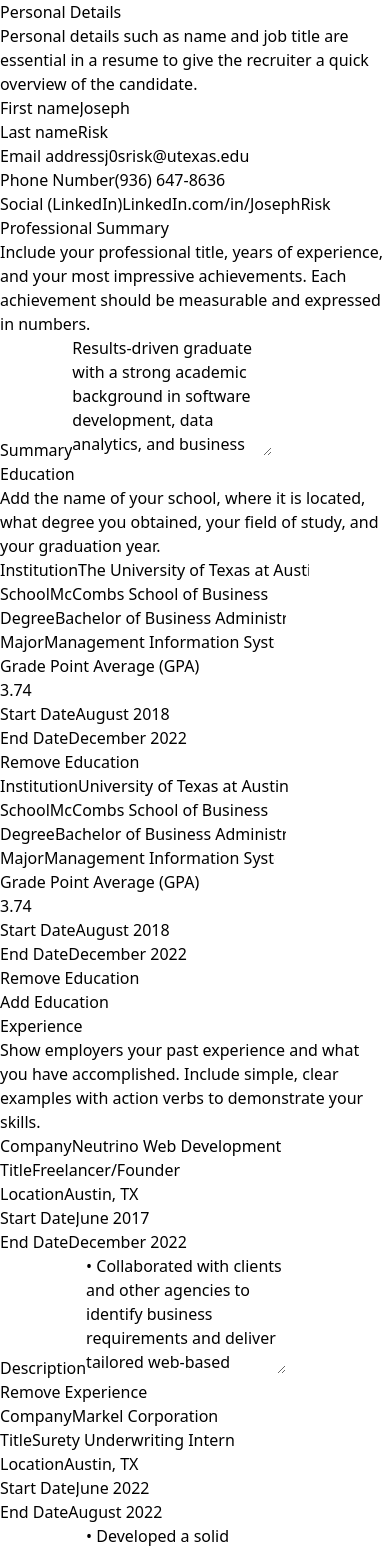
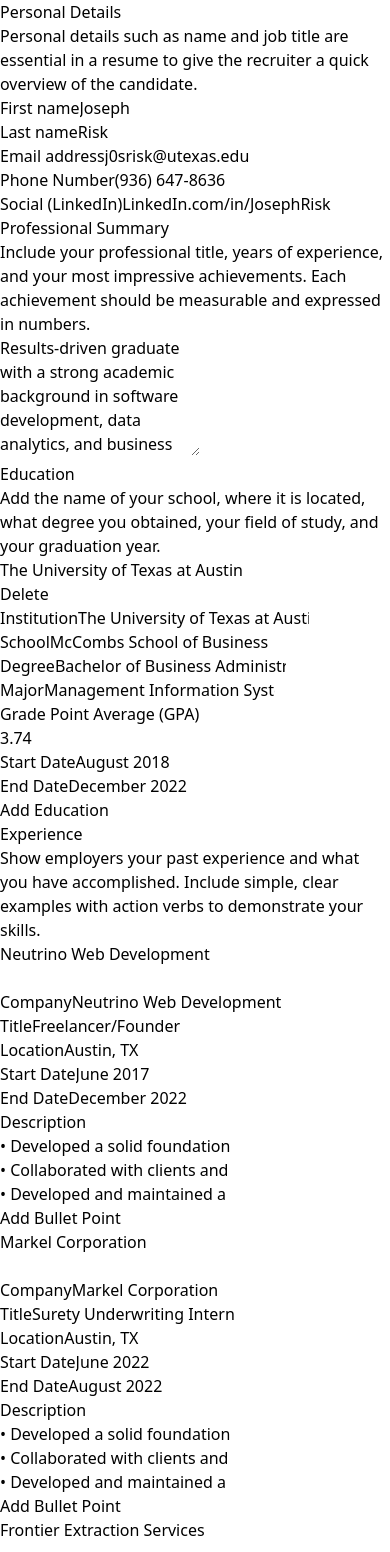
Before and after one commit to j0srisk/cv-application, a React (Vite) app: page / in a window 390 px wide. Shown: the top 1552 px of the page. Built offline with nearby package versions, Linux system fonts and the light colour scheme.

Commit message:
added ability to add multiple bullet points

```diff
--- a/src/App.jsx
+++ b/src/App.jsx
@@ -21,15 +21,6 @@
         endDate: 'December 2022',
         gpa: '3.74',
       },
-      {
-        institution: 'University of Texas at Austin',
-        school: 'McCombs School of Business',
-        degree: 'Bachelor of Business Administration',
-        major: 'Management Information Systems',
-        startDate: 'August 2018',
-        endDate: 'December 2022',
-        gpa: '3.74',
-      },
     ],
     experience: [
       {
@@ -38,7 +29,11 @@
         location: 'Austin, TX',
         startDate: 'June 2017',
         endDate: 'December 2022',
-        description: '• Collaborated with clients and other agencies to identify business requirements and deliver tailored web-based solutions'
+        description: [
+          {bullet: '• Developed a solid foundation in a large corporate setting, gaining valuable experience within a Fortune 500 company'},
+          {bullet: '• Collaborated with clients and other agencies to identify business requirements and deliver tailored web-based solutions'},
+          {bullet: '• Developed and maintained a portfolio of 10+ clients, generating $50,000+ in revenue'},
+        ]
       },
       {
         company: 'Markel Corporation',
@@ -46,7 +41,11 @@
         location: 'Austin, TX',
         startDate: 'June 2022',
         endDate: 'August 2022',
-        description: '• Developed a solid foundation in a large corporate setting, gaining valuable experience within a Fortune 500 company'
+        description: [
+          {bullet: '• Developed a solid foundation in a large corporate setting, gaining valuable experience within a Fortune 500 company'},
+          {bullet: '• Collaborated with clients and other agencies to identify business requirements and deliver tailored web-based solutions'},
+          {bullet: '• Developed and maintained a portfolio of 10+ clients, generating $50,000+ in revenue'},
+        ]
       },
       {
         company: 'Frontier Extraction Services',
@@ -54,8 +53,28 @@
         location: 'Lincoln, NE',
         startDate: 'January 2020',
         endDate: 'January 2022',
-        description: '• Gained valuable entrepreneurial experience through the establishment of a hemp processing and brokering venture'
+        description: [
+          {bullet: '• Developed a solid foundation in a large corporate setting, gaining valuable experience within a Fortune 500 company'},
+          {bullet: '• Collaborated with clients and other agencies to identify business requirements and deliver tailored web-based solutions'},
+          {bullet: '• Developed and maintained a portfolio of 10+ clients, generating $50,000+ in revenue'},
+        ]
       }
+    ],
+    projects: [
+      {
+        name: 'Conflict Management System',
+        client: 'Slayden Grubert Beard PLLC',
+        startDate: '',
+        endDate: 'Fall 2022',
+        description: '• Collaborated with clients and other agencies to identify business requirements and deliver tailored web-based solutions'
+      },
+      {
+        name: 'Book Store System Project',
+        client: 'MIS 333K: Web Application Development',
+        startDate: '',
+        endDate: 'Spring 2022',
+        description: '• Developed a solid foundation in a large corporate setting, gaining valuable experience within a Fortune 500 company'
+      },
     ],
   });
 
--- a/src/components/Editor.jsx
+++ b/src/components/Editor.jsx
@@ -90,12 +90,14 @@
 
     return(
     <div className="flex flex-1 flex-col gap-8 p-5 overflow-y-scroll no-scrollbar">
-        <div className="section">
-            <h2 className="section-title">Personal Details</h2>
+
+        <div className="card">
+            <div>
+                <h2 className="text-3xl font-bold leading-7 text-gray-900">Personal Details</h2>
+            </div>
+
             <p className="section-text">Personal details such as name and job title are essential in a resume to give the recruiter a quick overview of the candidate.</p>
 
-
-            <div className="card">
             <div className="flex gap-8">
                     <div className="input-wrapper">
                         <label htmlFor="firstName" className="input-title">
@@ -133,7 +135,7 @@
                         name="email"
                         value={resumeData.email}
                         onChange={handleChange}
-                        className="block w-full rounded-md border-0 px-3 py-1.5 text-gray-900 shadow-sm ring-1 ring-inset ring-gray-300 placeholder:text-gray-400 focus:ring-1 focus:ring-inset focus:ring-indigo-600 sm:text-sm sm:leading-6"
+                        className="input"
                     />
                 </div>
 
@@ -162,40 +164,42 @@
                         className="input"
                     />
                 </div>
-            </div>
+
         </div>
 
-        <div className="border-b border-gray-900/10 pb-12">
-            <h2 className="text-base font-semibold leading-7 text-gray-900">Professional Summary</h2>
-            <p className="mt-1 text-sm leading-6 text-gray-600">Include your professional title, years of experience, and your most impressive achievements. Each achievement should be measurable and expressed in numbers.</p>
+        <div className="card">
+            <h2 className="text-3xl font-bold leading-7 text-gray-900">Professional Summary</h2>
+            <p className="section-text">Include your professional title, years of experience, and your most impressive achievements. Each achievement should be measurable and expressed in numbers.</p>
 
-
-            <div className="mt-8 flex flex-col gap-x-6 gap-y-6 bg-white rounded-md shadow-sm ring-1 ring-inset ring-gray-300 p-8">
-                <div className="flex flex-col gap-2">
-                    <label htmlFor="firstName" className="input-title">
-                            Summary
-                    </label>
                     <textarea
                         type="text"
                         name="summary"
                         rows="5"
                         value={resumeData.summary}
                         onChange={handleChange}
-                        className="block w-full rounded-md border-0 px-3 py-1.5 text-gray-900 shadow-sm ring-1 ring-inset ring-gray-300 placeholder:text-gray-400 focus:ring-1 focus:ring-inset focus:ring-indigo-600 sm:text-sm sm:leading-6"
+                        className="input"
                     />
-                </div>
-            </div>
+
         </div>
 
-        <div className="section">
-            <h2 className="section-title">Education</h2>
+        <div className="card">
+            <h2 className="text-3xl font-bold leading-7 text-gray-900">Education</h2>
             <p className="section-text">Add the name of your school, where it is located, what degree you obtained, your field of study, and your graduation year.</p>
 
-            <div className="">
+            <div className="-mt-8">
                 {/* Map through each education item in the education array */}
                 {resumeData.education.map((educationItem, index) => (
                     <div key={index}>
-                        <div className="card">
+                        <div className="flex flex-col gap-6 p-8 -mx-8 border-b border-gray-300">
+                            <div className="flex justify-between">
+                                <h3 className="text-xl font-bold leading-7 text-gray-900"> {educationItem.institution ? educationItem.institution : "Untitled"}</h3>
+                                <button
+                                    type="button"
+                                    onClick={() => removeEducation(index)}
+                                    className="text-sm text-red-600 font-bold">
+                                    Delete
+                                </button>
+                            </div>
                             <div className="input-wrapper">
                                 <label htmlFor={`institution${index}`} className="input-title">
                                     Institution
@@ -291,38 +295,42 @@
                                 </div>
                             </div>
 
-                            <button
-                                type="button"
-                                onClick={() => removeEducation(index)}
-                                className="block w-full rounded-md shadow-sm border-0 px-4 py-2 bg-red-600 text-white font-bold">
-                                Remove Education
-                            </button>
 
-                            {/* Add other input fields for degree, date, and GPA similarly */}
-                            {/* ... */}
                         </div>
                     </div>
                 ))}
             </div>
 
+            <div className="flex justify-end mt-2">
             <button
                 type="button"
                 onClick={addEducation}
-                className="block w-full mt-6 rounded-md shadow-sm border-0 px-4 py-2  bg-indigo-600 text-white font-bold">
+                className="block w-fit rounded-md shadow-sm border-0 px-4 py-2  bg-indigo-600 text-white font-bold">
                 Add Education
             </button>
             </div>
+        </div>
 
-        <div className="section">
-            <h2 className="section-title">Experience</h2>
+        <div className="card">
+            <h2 className="text-3xl font-bold leading-7 text-gray-900">Experience</h2>
             <p className="section-text">Show employers your past experience and what you have accomplished. Include simple, clear examples with action verbs to demonstrate your skills.</p>
 
-            <div className="">
+            <div className="-mt-8">
                 {/* Map through each education item in the education array */}
                 {resumeData.experience.map((experienceItem, index) => (
                     <div key={index}>
-                        <div className="card">
-
+                        <div className="flex flex-col gap-6 p-8 -mx-8 border-b border-gray-300">
+                            <div className="flex justify-between">
+                                <h3 className="text-xl font-bold leading-7 text-gray-900"> {experienceItem.company ? experienceItem.company : "Untitled"}</h3>
+                                <button
+                                    type="button"
+                                    onClick={() => removeEducation(index)}
+                                    className="text-sm text-red-600 font-bold">
+                                    <svg xmlns="http://www.w3.org/2000/svg" viewBox="0 0 20 20" fill="gray" className="w-5 h-5">
+                                            <path fillRule="evenodd" d="M8.75 1A2.75 2.75 0 006 3.75v.443c-.795.077-1.584.176-2.365.298a.75.75 0 10.23 1.482l.149-.022.841 10.518A2.75 2.75 0 007.596 19h4.807a2.75 2.75 0 002.742-2.53l.841-10.52.149.023a.75.75 0 00.23-1.482A41.03 41.03 0 0014 4.193V3.75A2.75 2.75 0 0011.25 1h-2.5zM10 4c.84 0 1.673.025 2.5.075V3.75c0-.69-.56-1.25-1.25-1.25h-2.5c-.69 0-1.25.56-1.25 1.25v.325C8.327 4.025 9.16 4 10 4zM8.58 7.72a.75.75 0 00-1.5.06l.3 7.5a.75.75 0 101.5-.06l-.3-7.5zm4.34.06a.75.75 0 10-1.5-.06l-.3 7.5a.75.75 0 101.5.06l.3-7.5z" clipRule="evenodd" />
+                                        </svg>
+                                </button>
+                            </div>
                             <div className="flex gap-6">
                                 <div className="input-wrapper">
                                     <label htmlFor={`company${index}`} className="input-title">
@@ -350,7 +358,6 @@
                                     />
                                 </div>
                             </div>
-
                             <div className="flex gap-6">
                                 <div className="input-wrapper">
                                     <label htmlFor={`location${index}`} className="input-title">
@@ -396,37 +403,46 @@
                                 <label htmlFor={`description${index}`} className="input-title">
                                     Description
                                 </label>
-                                <textarea
+                                <div className="flex flex-col gap-4">
+                                {resumeData.experience[index].description.map((descriptionItem, index) => (
+                                    <div key={index}>
+                                        <div className="flex gap-4">
+                                            <input
                                                 type="text"
                                                 name={`description${index}`}
-                                    rows="5"
-                                    value={experienceItem.description}
+                                                value={descriptionItem.bullet}
                                                 onChange={(e) => handleExperienceChange(index, 'description', e.target.value)}
                                                 className="input"
                                             />
+
+                                            <button className="input w-fit">
+                                                <svg xmlns="http://www.w3.org/2000/svg" viewBox="0 0 20 20" fill="gray" className="w-5 h-5">
+                                                    <path d="M6.28 5.22a.75.75 0 00-1.06 1.06L8.94 10l-3.72 3.72a.75.75 0 101.06 1.06L10 11.06l3.72 3.72a.75.75 0 101.06-1.06L11.06 10l3.72-3.72a.75.75 0 00-1.06-1.06L10 8.94 6.28 5.22z" />
+                                                </svg>
+                                            </button>
                                         </div>
-
-                            <button
-                                type="button"
-                                onClick={() => removeExperience(index)}
-                                className="block w-full rounded-md shadow-sm border-0 px-4 py-2 bg-red-600 text-white font-bold">
-                                Remove Experience
+                                    </div>
+                                ))}
+                                </div>
+                                <button className="input mt-4">
+                                        Add Bullet Point
                                 </button>
-
-                            {/* Add other input fields for degree, date, and GPA similarly */}
-                            {/* ... */}
+                            </div>
                         </div>
                     </div>
                 ))}
             </div>
 
+            <div className="flex justify-end mt-2">
             <button
                 type="button"
                 onClick={addExperience}
-                className="block w-full mt-6 rounded-md shadow-sm border-0 px-4 py-2  bg-indigo-600 text-white font-bold">
+                className="block w-fit rounded-md shadow-sm border-0 px-4 py-2  bg-indigo-600 text-white font-bold">
                 Add Experience
             </button>
             </div>
+        </div>
+
     </div>
     )
 }
--- a/src/components/McCombsResume.jsx
+++ b/src/components/McCombsResume.jsx
@@ -4,8 +4,6 @@
         <div className="flex flex-col p-[.5in] w-full">
             <h1 className="text-[18pt] text-center font-bold">{resumeData.firstName} {resumeData.lastName}</h1>
             <p className="text-[10.5pt] text-center">{resumeData.email} • {resumeData.phone} • {resumeData.social}</p>
-            <p className="text-[10.5pt] text-left font-bold uppercase">Summary</p>
-            <p className="text-[10.5pt] text-left">{resumeData.summary}</p>
         </div>
     )
 }
--- a/src/index.css
+++ b/src/index.css
@@ -37,7 +37,7 @@
 
 @layer components {
     .card {
-        @apply mt-8 flex flex-col gap-x-6 gap-y-6 bg-white rounded-md shadow-sm ring-1 ring-inset ring-gray-300 p-8;
+        @apply flex flex-col gap-x-6 gap-y-6 bg-white rounded-md shadow-sm ring-1 ring-inset ring-gray-300 p-8;
     }
 }
 
```
Lines whose indentation alone changed are shown as unchanged.
